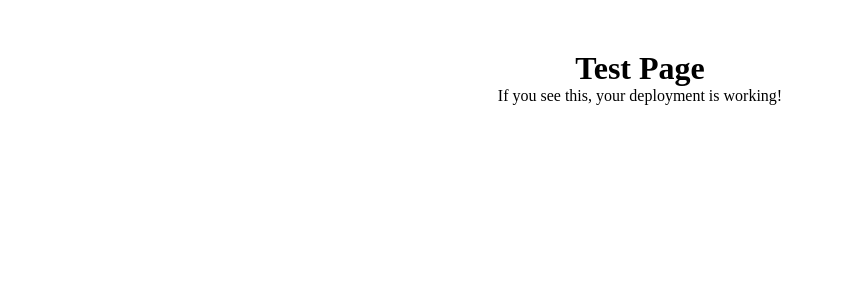
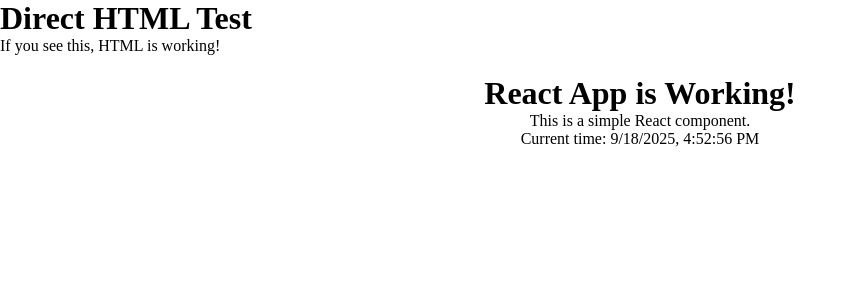
Before and after one commit to mhrafi39/TestVercel, a React (Vite) app in the folder frontend/: page / in a window 1280 px wide. Shown: the top 300 px of the page, without its empty margins (0-856 px from the left). Built offline with nearby package versions, Linux system fonts and the light colour scheme.

Commit message:
Simplify test with direct HTML and inline React component

```diff
--- a/frontend/index.html
+++ b/frontend/index.html
@@ -6,6 +6,8 @@
     <title>Servora</title>
   </head>
   <body>
+    <h1>Direct HTML Test</h1>
+    <p>If you see this, HTML is working!</p>
     <div id="root"></div>
     <script type="module" src="/src/main.jsx"></script>
   </body>
--- a/frontend/src/App.jsx
+++ b/frontend/src/App.jsx
@@ -1,8 +1,13 @@
 import React from "react";
-import TestPage from "./pages/TestPage";
 
 function App() {
-  return <TestPage />;
+  return (
+    <div style={{ padding: "20px", textAlign: "center" }}>
+      <h1>React App is Working!</h1>
+      <p>This is a simple React component.</p>
+      <p>Current time: {new Date().toLocaleString()}</p>
+    </div>
+  );
 }
 
 export default App;
```
Lines whose indentation alone changed are shown as unchanged.
